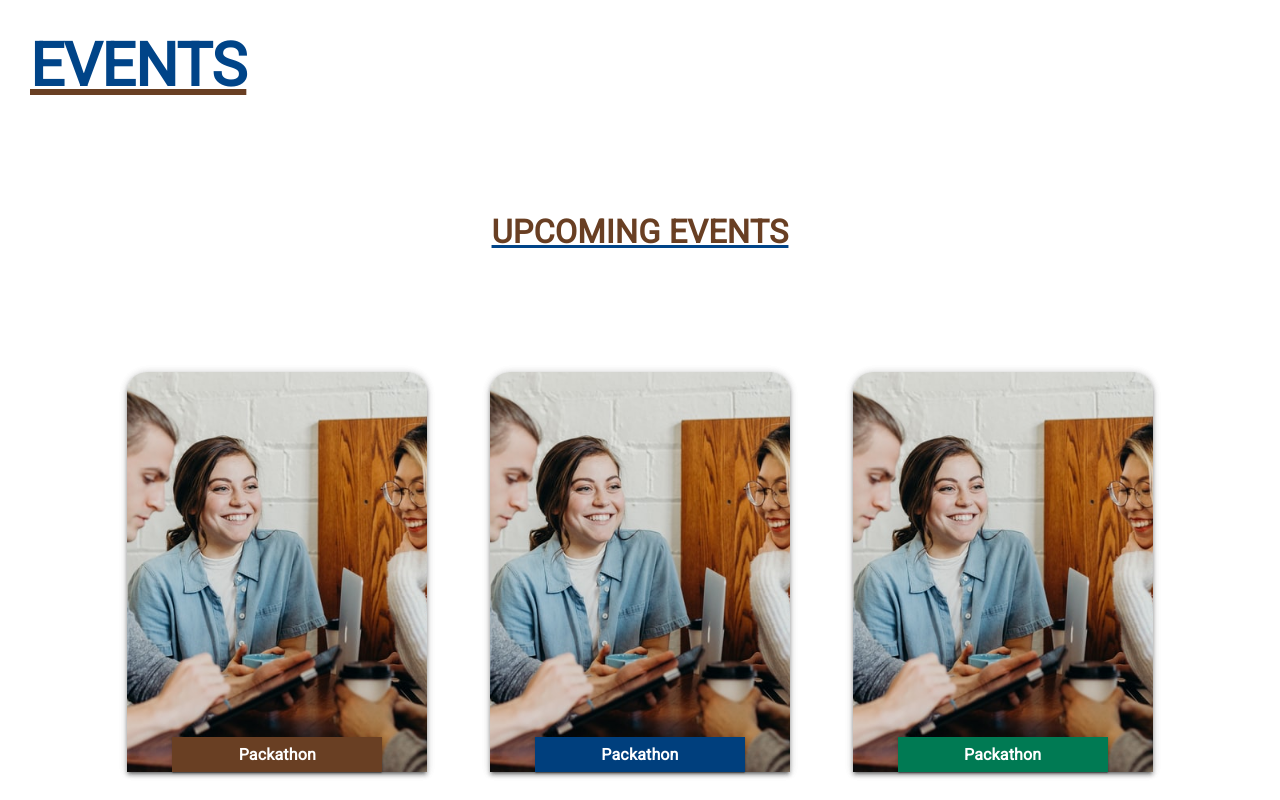
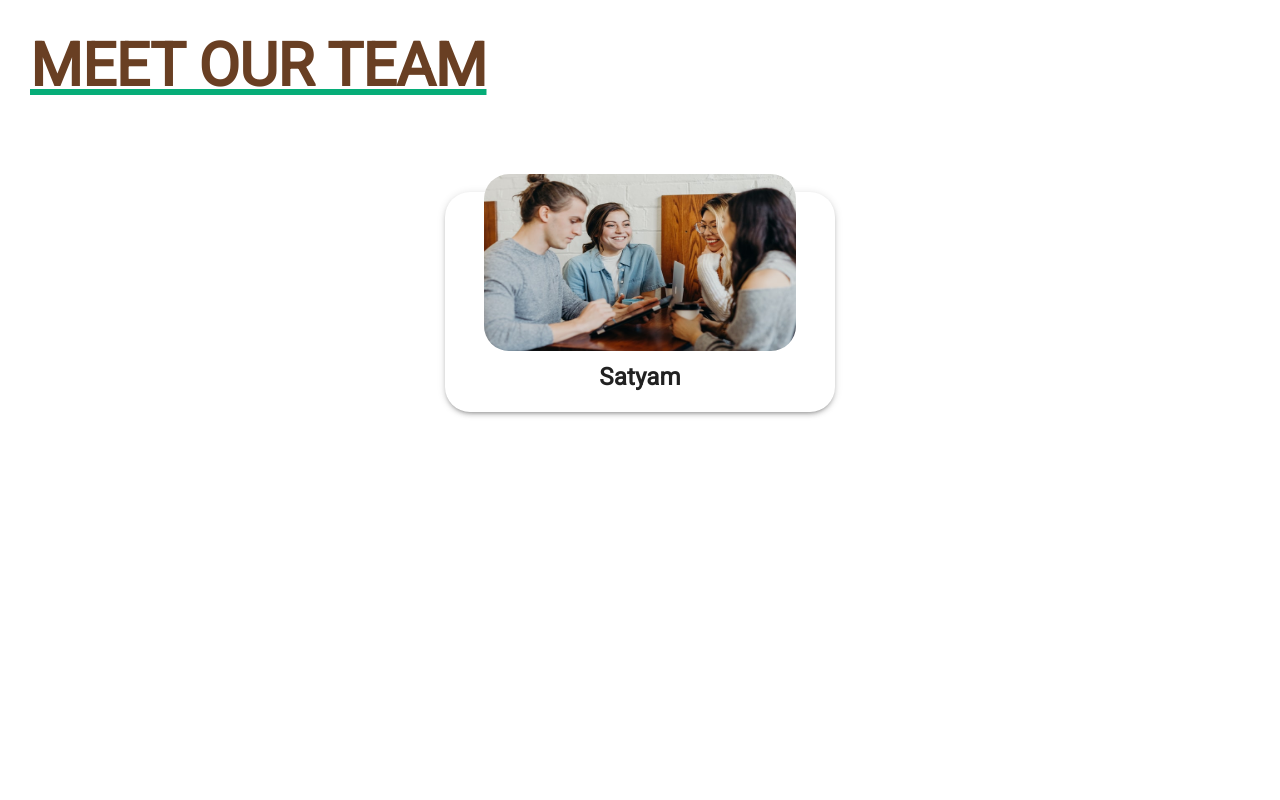
Before and after one commit to Satyam-code143/acm_git, a React (Create React App) app: page / in a window 1280 px wide. Shown: the top 800 px of the page. Built offline with nearby package versions, Linux system fonts and the light colour scheme.

Commit message:
some more details added

```diff
--- a/src/Navigation/RootRouting.js
+++ b/src/Navigation/RootRouting.js
@@ -7,6 +7,7 @@ import {
 } from "react-router-dom";
 import Events from "../Pages/Events/Events";
 import LandingPage from "../Pages/Landing/LandingPage";
+import Team from "../Pages/Team/Team";
 
 function RootRouting(props) {
   return (
@@ -14,7 +15,8 @@ function RootRouting(props) {
       {/* <Suspense fallback={<Loading />}> */}
       <Switch>
         {/* <Route exact path="/" component={LandingPage} /> */}
-        <Route exact path="/" component={Events} />
+        {/* <Route exact path="/" component={Events} /> */}
+        <Route exact path="/" component={Team} />
       </Switch>
       {/* </Suspense> */}
     </Router>
--- /dev/null
+++ b/src/Pages/Team/Team.js
@@ -0,0 +1,49 @@
+import React, { useEffect } from "react";
+import { useStyles } from "./teamStyles";
+import { Grid, Typography } from "@material-ui/core";
+import TeamCard from "./card";
+import Aos from "aos";
+
+const data = [
+  {
+    id: 0,
+    name: "Satyam",
+    role: "Nothing",
+    description: "",
+    img: "",
+  },
+  // {
+  //   id: 1,
+  //   name: "",
+  //   role: "",
+  //   description: "",
+  //   img: "",
+  // },
+];
+
+function Team() {
+  const styles = useStyles();
+
+  useEffect(() => {
+    Aos.init({ duration: 1000 });
+  }, []);
+
+  return (
+    <Grid container direction="column">
+      <div className={styles.titleContainer}>
+        <Typography
+          variant="h2"
+          className={styles.pageTitleStyle}
+          data-aos="fade-up"
+        >
+          Meet our Team
+        </Typography>
+      </div>
+      <Grid container item xs={12} alignItems="center" justify="center">
+        <TeamCard data={data} />
+      </Grid>
+    </Grid>
+  );
+}
+
+export default Team;
--- /dev/null
+++ b/src/Pages/Team/card.jsx
@@ -0,0 +1,92 @@
+import React, { useState, useEffect, useRef } from "react";
+import { Paper, Typography, Grid } from "@material-ui/core";
+import { motion } from "framer-motion";
+import { useStyles } from "./teamStyles";
+import Image from "../../assets/images/students.jpg";
+import Aos from "aos";
+
+export default function TeamCard({ data }) {
+  const styles = useStyles();
+  const [showFlag, setShowFlag] = useState({ flag: false, id: "" });
+  const myRef = useRef();
+
+  const handleClickOutside = (e) => {
+    if (!myRef.current.contains(e.target)) {
+      setShowFlag({
+        ...showFlag,
+        flag: false,
+        id: "",
+      });
+    }
+  };
+
+  useEffect(() => {
+    Aos.init({ duration: 1000 });
+  }, []);
+
+  useEffect(() => {
+    document.addEventListener("mousedown", handleClickOutside);
+    return () => document.removeEventListener("mousedown", handleClickOutside);
+  });
+  return (
+    <Grid container justify="space-around">
+      {data.map(({ id, name, role, img, description }) => (
+        <Paper
+          elevation={3}
+          className={styles.teamPaper}
+          component={motion.div}
+          key={id}
+          data-aos="fade-up"
+        >
+          <motion.img
+            ref={myRef}
+            src={Image}
+            alt="Student Image"
+            className={styles.teamProfileImage}
+            initial={{ y: -40 }}
+            whileHover={{ y: -80, scale: 1.1 }}
+            onHoverStart={(e, action) => {
+              setShowFlag({
+                ...showFlag,
+                flag: true,
+                id: id,
+              });
+            }}
+            onHoverEnd={(e, action) => {
+              setShowFlag({
+                ...showFlag,
+                flag: false,
+                id: "",
+              });
+            }}
+            onClick={() => {
+              setShowFlag({
+                ...showFlag,
+                flag: true,
+                id: id,
+              });
+            }}
+          />
+          <motion.div className={styles.teamContent} initial={{ y: 75 }}>
+            <Typography
+              variant="h6"
+              color="initial"
+              className={styles.nameStyle}
+            >
+              {name}
+            </Typography>
+            {showFlag.flag && showFlag.id === id ? (
+              <Typography
+                variant="subtitle1"
+                color="initial"
+                className={styles.descriptionStyle}
+              >
+                ( {role} )
+              </Typography>
+            ) : null}
+          </motion.div>
+        </Paper>
+      ))}
+    </Grid>
+  );
+}
--- /dev/null
+++ b/src/Pages/Team/teamStyles.js
@@ -0,0 +1,48 @@
+import { makeStyles } from "@material-ui/core";
+
+export const useStyles = makeStyles((theme) => ({
+  titleContainer: {
+    width: "100%",
+  },
+  pageTitleStyle: {
+    textDecoration: "underline",
+    color: "#693F23",
+    textTransform: "upperCase",
+    fontWeight: "bold",
+    textDecorationColor: "#06AD78",
+    margin: 30,
+  },
+  teamPaper: {
+    width: 390,
+    height: 220,
+    borderRadius: 25,
+    marginBottom: 50,
+    display: "flex",
+    flexDirection: "column",
+    justifyContent: "center",
+    alignItems: "center",
+    marginTop: 60,
+    [theme.breakpoints.down("xs")]: {
+      width: 300,
+    },
+  },
+  teamProfileImage: {
+    width: "80%",
+    height: 177,
+    borderRadius: 25,
+  },
+  teamContent: {
+    display: "flex",
+    flexDirection: "column",
+    justifyContent: "center",
+    alignItems: "center",
+    position: "absolute",
+  },
+  nameStyle: {
+    fontSize: 24,
+    fontWeight: "700",
+  },
+  descriptionStyle: {
+    fontWeight: "700",
+  },
+}));
```
Also changed, not shown: src/assets/constants/TeamInfo.js (added, +16 -0 lines).
